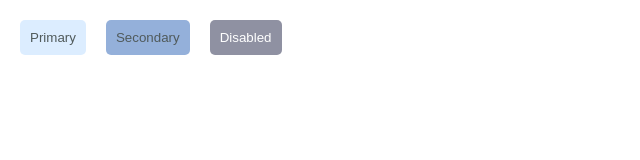
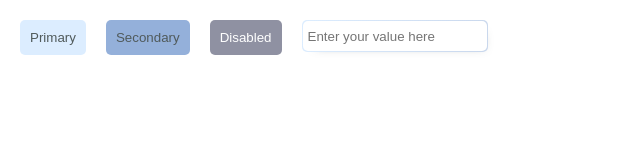
Before and after one commit to manuelbenitez/bishop, a Next.js app: page /dev in a window 1280 px wide. Shown: the top 160 px of the page, without its empty margins (0-640 px from the left). Built offline with nearby package versions, Linux system fonts and the light colour scheme; what easy-peasy would draw is missing.

Commit message:
feat: input component

```diff
--- a/pages/dev/index.tsx
+++ b/pages/dev/index.tsx
@@ -1,7 +1,9 @@
-import React from "react";
+import React, { useState } from "react";
 import Button from "../../ui/button";
+import Input from "../../ui/input";
 import styles from "./dev.module.scss";
 const Dev = () => {
+  const [value, setValue] = useState<string>("");
   return (
     <div style={{ display: "flex", gap: "20px", padding: "20px" }}>
       <Button
@@ -15,6 +17,14 @@ const Dev = () => {
         type={"secondary"}
       />
       <Button label={"Disabled"} type={"disabled"} />
+      <div>
+        <Input
+          label={"Sign In"}
+          value={value}
+          onChange={setValue}
+          placeholder={"Enter your value here"}
+        />
+      </div>
     </div>
   );
 };
--- a/styles/colors.scss
+++ b/styles/colors.scss
@@ -4,3 +4,11 @@ $manatee: #8f91a2;
 $davysGray: #505a5b;
 $outerSpaceCrayola: #343f3e;
 $white: #fff;
+
+$--gradient: linear-gradient(
+  100deg,
+  rgba(220, 237, 255, 1) 0%,
+  rgba(148, 176, 218, 0.5) 100%
+);
+
+$--shadow: 5px 5px 10px -10px rgba(80, 90, 91, 0.5);
--- /dev/null
+++ b/ui/input/index.tsx
@@ -0,0 +1,19 @@
+import React from "react";
+import styles from "./input.module.scss";
+import { IInputProps } from "./input.types";
+const Input = ({ value, onChange, label, placeholder }: IInputProps) => {
+  return (
+    <div className={styles["container"]}>
+      <input
+        className={styles["container__input"]}
+        value={value}
+        placeholder={placeholder}
+        onChange={(e: React.ChangeEvent<HTMLInputElement>): void =>
+          onChange(e.target.value)
+        }
+      />
+    </div>
+  );
+};
+
+export default Input;
--- /dev/null
+++ b/ui/input/input.module.scss
@@ -0,0 +1,25 @@
+@import "../../styles/colors.scss";
+
+.container {
+  background: $--gradient;
+  display: flex;
+  align-items: center;
+  justify-content: center;
+  padding: 1px;
+  border-radius: 5px;
+  -webkit-box-shadow: $--shadow;
+  -moz-box-shadow: $--shadow;
+  box-shadow: $--shadow;
+  &__input {
+    border-radius: 5px;
+    width: 100%;
+    height: 30px;
+    outline: none;
+    border: none;
+    padding-left: 5px;
+    color: $outerSpaceCrayola;
+    :focus {
+      outline: none;
+    }
+  }
+}
```
Also changed, not shown: ui/input/input.types.d.ts (added, +20 -0 lines).
